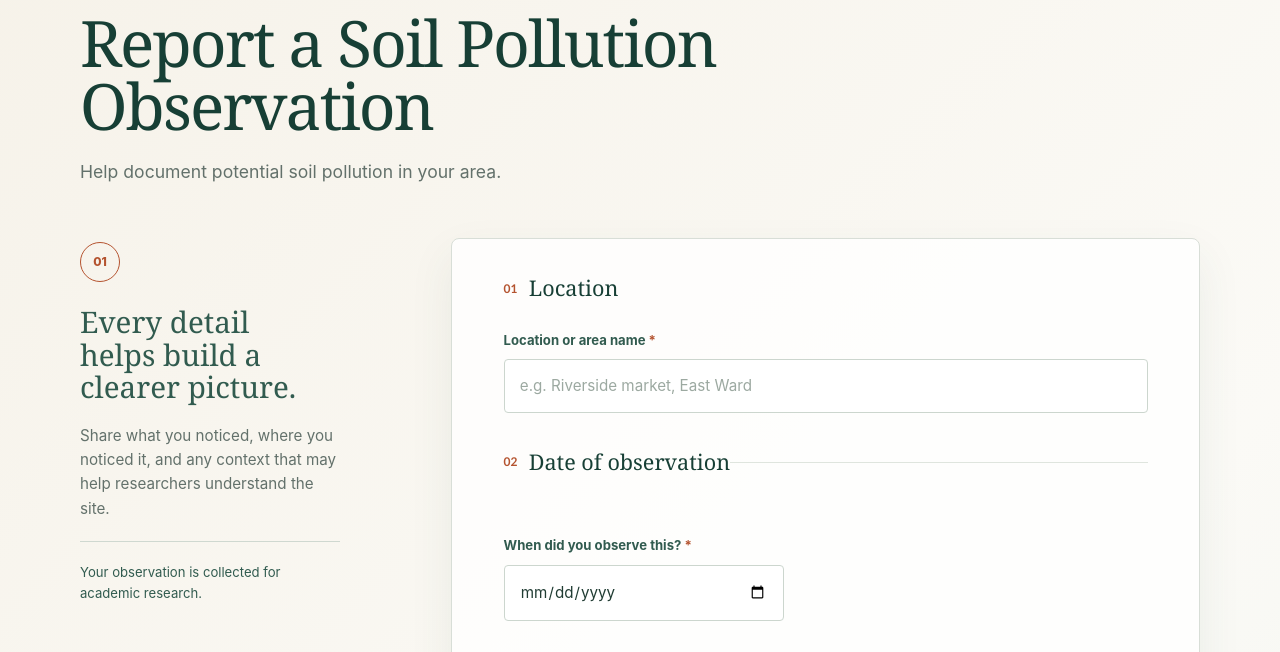
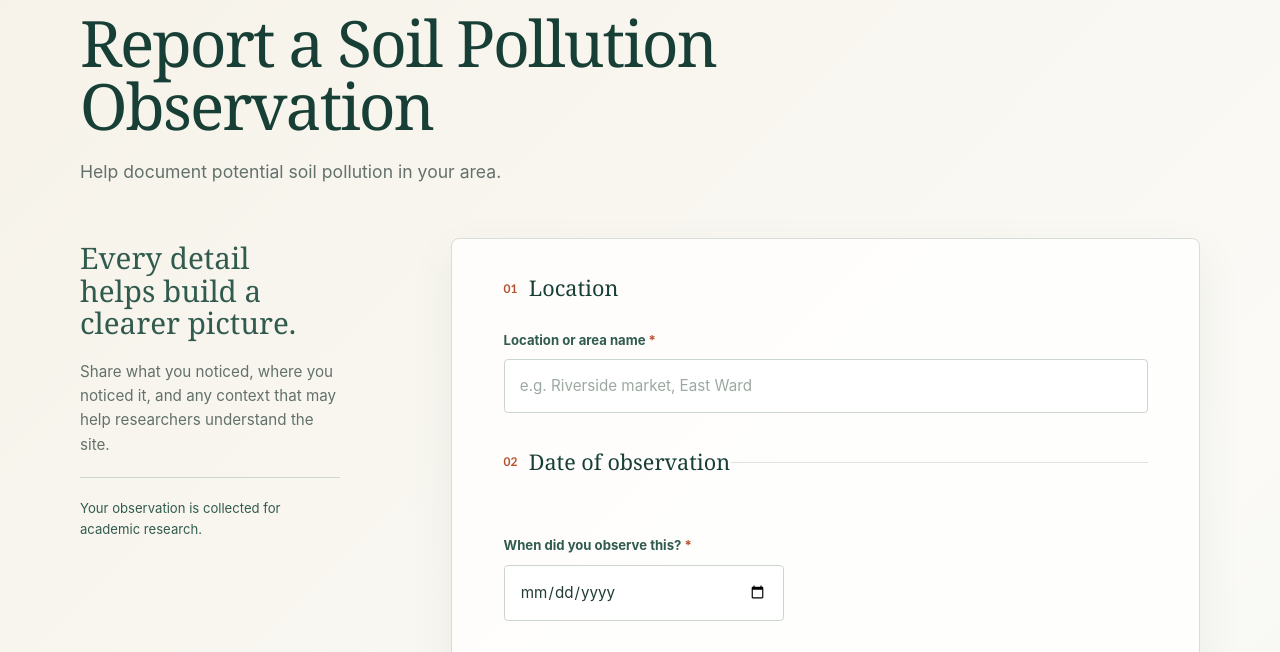
Before and after one commit to RishiKrJha/soiltrace, a Flask app: page /report in a window 1280 px wide. Shown: the part 163-815 px from the top of the page. Run offline with Flask 3, Linux system fonts and the light colour scheme.

Commit message:
Remove unused aside-mark element from report template and clean up related CSS

```diff
--- a/app/static/css/style.css
+++ b/app/static/css/style.css
@@ -202,20 +202,6 @@ body {
     top: 7rem;
     padding-top: 0.25rem;
     color: #315b4f;
-}
-
-.aside-mark {
-    display: inline-flex;
-    width: 2.5rem;
-    height: 2.5rem;
-    align-items: center;
-    justify-content: center;
-    margin-bottom: 1.5rem;
-    border: 1px solid #b4532f;
-    border-radius: 50%;
-    color: #b4532f;
-    font-size: 0.75rem;
-    font-weight: 800;
 }
 
 .report-aside h2 {
--- a/app/templates/report.html
+++ b/app/templates/report.html
@@ -10,7 +10,6 @@
 
     <div class="report-layout">
         <aside class="report-aside" aria-label="Observation form guidance">
-            <span class="aside-mark">01</span>
             <h2>Every detail helps build a clearer picture.</h2>
             <p>Share what you noticed, where you noticed it, and any context that may help researchers understand the site.</p>
             <p class="aside-note">Your observation is collected for academic research.</p>
```
